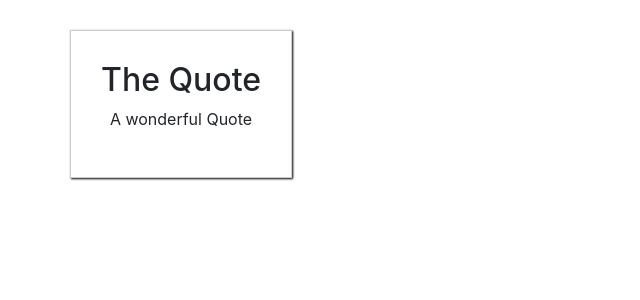
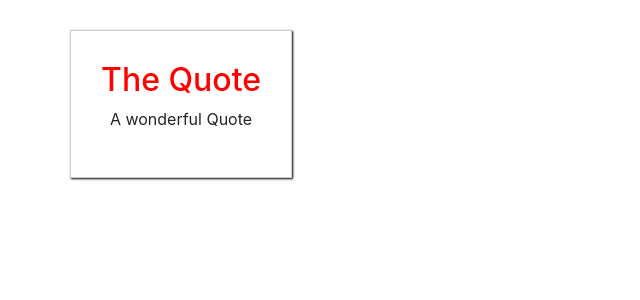
Before and after one commit to MinseungJeon/hello-world, a Vue app: page / in a window 1280 px wide. Shown: the top 300 px of the page, without its empty margins (0-640 px from the left). Built offline with nearby package versions, Linux system fonts and the light colour scheme.

Commit message:
9-05. How Slot Content gets Compiled and Styled

```diff
--- a/src/App.vue
+++ b/src/App.vue
@@ -3,7 +3,7 @@
         <div class="row">
             <div class="col-xs-12">
               <app-quote>
-                  <h2>The Quote</h2>
+                  <h2>{{ quoteTitle }}</h2>
                   <p>A wonderful Quote</p>
               </app-quote>
             </div>
@@ -15,6 +15,11 @@
     import Quote from './components/Quote.vue';
 
     export default {
+      data: function() {
+        return {
+          quoteTitle: 'The Quote'
+        }
+      },
         components: {
             appQuote: Quote
         }
--- a/src/components/Quote.vue
+++ b/src/components/Quote.vue
@@ -17,4 +17,8 @@
         margin: 30px auto;
         text-align: center;
     }
+
+    h2 {
+        color: red;
+    }
 </style>
```
